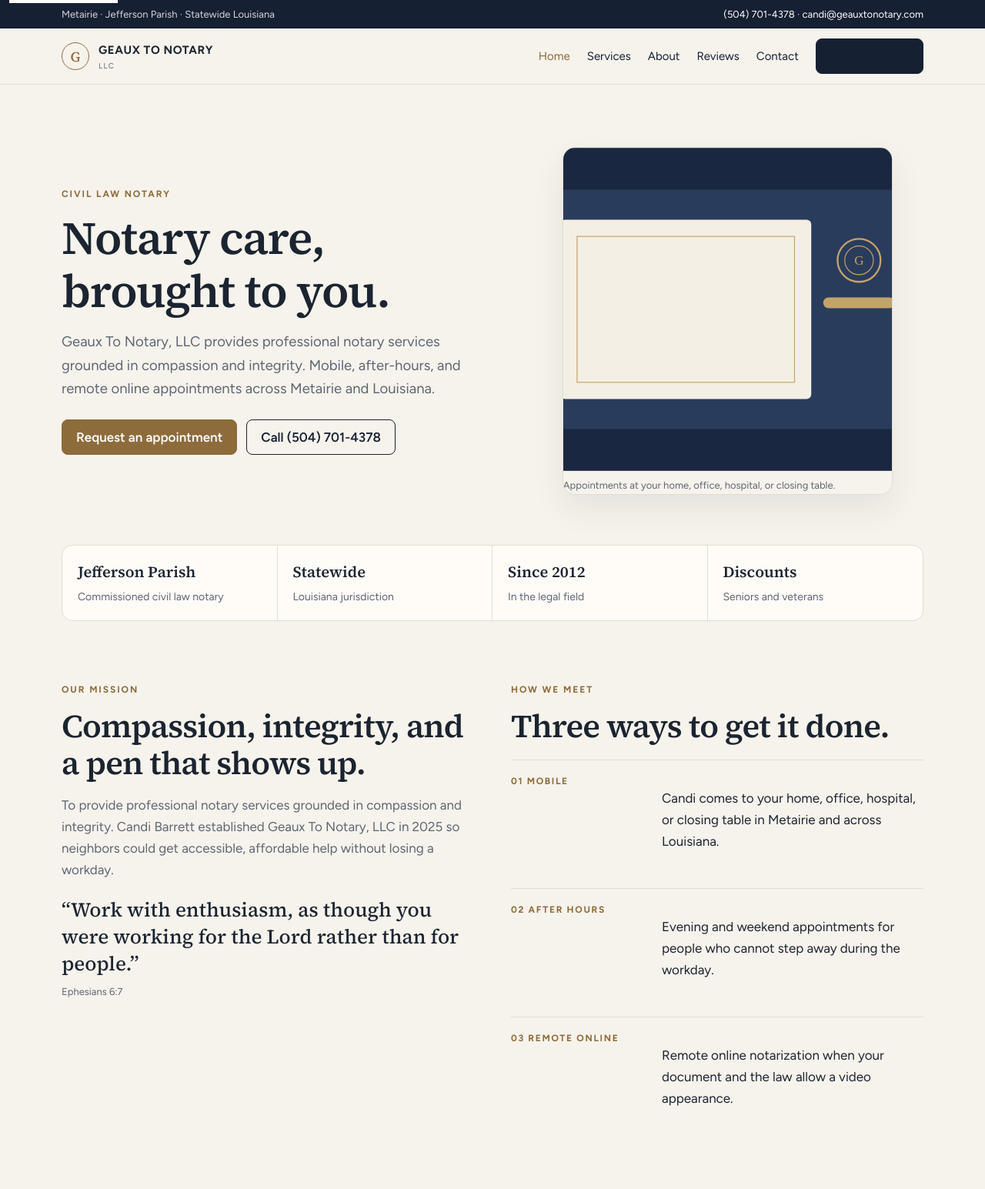
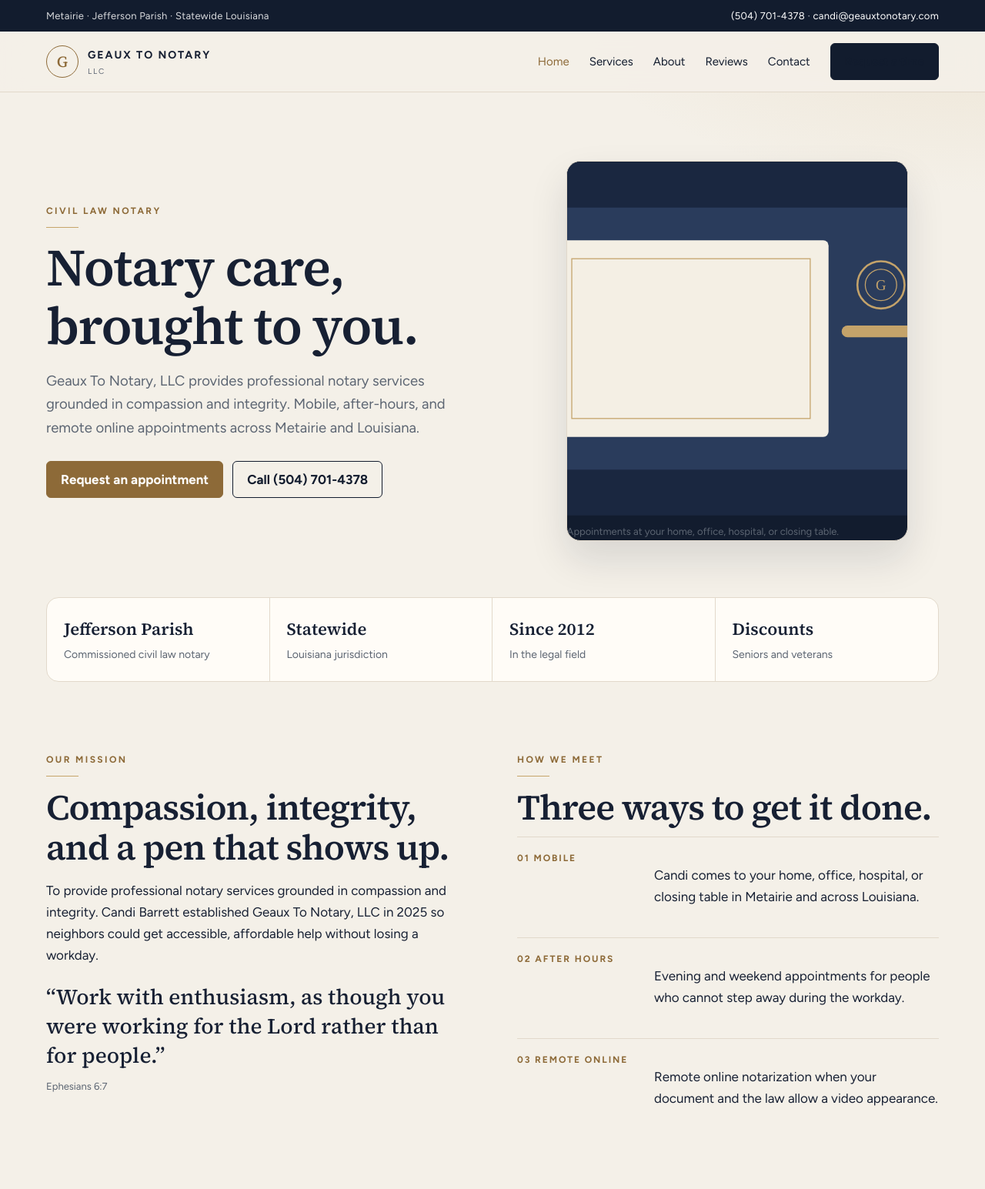
Before and after one commit to signalpathsw/signalpathsw.github.io, a plain HTML site: page index.html in a window 1280 px wide. Shown: the top 1545 px of the page at 77% size. Drawn offline with Linux system fonts and the light colour scheme.

Commit message:
Tighten Geaux To Notary layout for a more professional desktop presentation

```diff
--- a/css/styles.css
+++ b/css/styles.css
@@ -1,28 +1,23 @@
 :root {
-  --ink: #1b2430;
-  --navy: #162033;
-  --navy-2: #24344d;
-  --brass: #8d6b3a;
-  --brass-2: #c4a36a;
-  --paper: #f6f3ec;
-  --card: #fffcf8;
-  --line: #e3dccf;
-  --muted: #5d6673;
-  --ok: #e7f4ec;
-  --ok-ink: #145c32;
-  --shadow: 0 18px 40px rgba(22, 32, 51, 0.08);
+  --ink: #172033;
+  --navy: #121c2e;
+  --brass: #8d6a38;
+  --brass-2: #c6a56a;
+  --paper: #f4f0e8;
+  --card: #fffcf7;
+  --line: #e2d9cb;
+  --muted: #5c6572;
   --serif: "Source Serif 4", Georgia, serif;
   --sans: "Figtree", "Segoe UI", sans-serif;
-  --max: 1120px;
-  --pad: clamp(20px, 4vw, 40px);
+  --max: 1160px;
+  --pad: clamp(20px, 4vw, 48px);
 }
-
 * { box-sizing: border-box; }
 html { scroll-behavior: smooth; }
 body {
   margin: 0;
   color: var(--ink);
-  background: var(--paper);
+  background: radial-gradient(900px 420px at 100% 0%, rgba(198,165,106,.16), transparent 60%), var(--paper);
   font-family: var(--sans);
   font-size: 17px;
   line-height: 1.65;
@@ -30,266 +25,76 @@ body {
 img { max-width: 100%; display: block; }
 a { color: inherit; }
 button, input, select, textarea { font: inherit; }
-.skip {
-  position: absolute;
-  left: 12px;
-  top: -40px;
-  background: white;
-  padding: 8px 12px;
-  z-index: 80;
-}
+.skip { position: absolute; left: 12px; top: -48px; background: #fff; padding: 8px 12px; z-index: 80; }
 .skip:focus { top: 12px; }
-
-.util {
-  background: var(--navy);
-  color: rgba(255,255,255,.82);
-  font-size: 13px;
-}
-.util-inner, .nav-inner, .wrap, .foot {
-  width: min(var(--max), calc(100% - var(--pad) * 2));
-  margin: 0 auto;
-}
-.util-inner {
-  display: flex;
-  justify-content: space-between;
-  gap: 16px;
-  padding: 8px 0;
-}
-.util a { color: white; text-decoration: none; }
+.util { background: var(--navy); color: rgba(255,255,255,.84); font-size: 13px; letter-spacing: .02em; }
+.util-inner, .nav-inner, .wrap, .foot { width: min(var(--max), calc(100% - var(--pad) * 2)); margin: 0 auto; }
+.util-inner { display: flex; justify-content: space-between; gap: 16px; padding: 10px 0; }
+.util a { color: #fff; text-decoration: none; }
 .util a:hover { color: var(--brass-2); }
-
-.nav {
-  position: sticky;
-  top: 0;
-  z-index: 30;
-  background: rgba(246, 243, 236, .94);
-  backdrop-filter: blur(12px);
-  border-bottom: 1px solid var(--line);
-}
-.nav-inner {
-  display: flex;
-  align-items: center;
-  justify-content: space-between;
-  min-height: 72px;
-  gap: 16px;
-}
-.brand {
-  display: flex;
-  align-items: center;
-  gap: 12px;
-  text-decoration: none;
-}
-.mark {
-  width: 36px;
-  height: 36px;
-  border: 1.5px solid var(--brass);
-  border-radius: 50%;
-  display: grid;
-  place-items: center;
-  color: var(--brass);
-  font-family: var(--serif);
-  font-size: 18px;
-}
-.brand strong {
-  display: block;
-  font-size: 15px;
-  letter-spacing: .04em;
-  text-transform: uppercase;
-}
-.brand small {
-  display: block;
-  color: var(--muted);
-  letter-spacing: .12em;
-  text-transform: uppercase;
-  font-size: 10px;
-}
-.nav-links { display: flex; align-items: center; gap: 22px; }
-.nav-links a {
-  text-decoration: none;
-  font-size: 15px;
-  color: var(--navy);
-}
-.nav-links a[aria-current="page"] { color: var(--brass); }
-.nav-links a:hover { color: var(--brass); }
-.menu-btn {
-  display: none;
-  border: 1px solid var(--line);
-  background: white;
-  border-radius: 8px;
-  padding: 8px 12px;
-}
-
-.btn {
-  display: inline-flex;
-  align-items: center;
-  justify-content: center;
-  min-height: 46px;
-  padding: 0 18px;
-  border-radius: 8px;
-  background: var(--navy);
-  color: white;
-  text-decoration: none;
-  font-weight: 600;
-  border: 1px solid var(--navy);
-}
-.btn.gold { background: var(--brass); border-color: var(--brass); color: white; }
+.nav { position: sticky; top: 0; z-index: 30; background: rgba(244,240,232,.94); backdrop-filter: blur(16px); border-bottom: 1px solid var(--line); }
+.nav-inner { display: flex; align-items: center; justify-content: space-between; min-height: 78px; gap: 20px; }
+.brand { display: flex; align-items: center; gap: 12px; text-decoration: none; }
+.mark { width: 42px; height: 42px; border: 1.5px solid var(--brass); border-radius: 50%; display: grid; place-items: center; color: var(--brass); font-family: var(--serif); font-size: 20px; }
+.brand strong { display: block; font-size: 14px; letter-spacing: .14em; text-transform: uppercase; }
+.brand small { display: block; color: var(--muted); letter-spacing: .18em; text-transform: uppercase; font-size: 10px; margin-top: 2px; }
+.nav-links { display: flex; align-items: center; gap: 26px; }
+.nav-links a { text-decoration: none; font-size: 15px; color: var(--navy); }
+.nav-links a[aria-current="page"], .nav-links a:hover { color: var(--brass); }
+.menu-btn { display: none; border: 1px solid var(--line); background: #fff; border-radius: 8px; padding: 8px 12px; }
+.btn { display: inline-flex; align-items: center; justify-content: center; min-height: 48px; padding: 0 18px; border-radius: 6px; background: var(--navy); color: #fff; text-decoration: none; font-weight: 650; border: 1px solid var(--navy); }
+.btn.gold { background: var(--brass); border-color: var(--brass); }
 .btn.ghost { background: transparent; color: var(--navy); }
-.btn:hover { filter: brightness(1.08); }
-.btn:focus-visible, a:focus-visible, input:focus-visible, select:focus-visible, textarea:focus-visible {
-  outline: 3px solid var(--brass-2);
-  outline-offset: 2px;
-}
-
-.hero {
-  display: grid;
-  grid-template-columns: 1.05fr .95fr;
-  gap: 48px;
-  align-items: center;
-  padding: 64px 0 36px;
-}
-.kicker {
-  color: var(--brass);
-  letter-spacing: .16em;
-  text-transform: uppercase;
-  font-size: 12px;
-  font-weight: 700;
-  margin: 0 0 12px;
-}
-h1, h2, h3 { font-family: var(--serif); font-weight: 560; line-height: 1.15; letter-spacing: -0.02em; }
-h1 { font-size: clamp(40px, 5vw, 60px); margin: 0 0 16px; }
-h2 { font-size: clamp(30px, 4vw, 42px); margin: 0 0 12px; }
-h3 { font-size: 24px; margin: 8px 0; }
-.lede { font-size: 18.5px; color: var(--muted); max-width: 560px; margin: 0 0 24px; }
+.btn:hover { transform: translateY(-1px); }
+.btn:focus-visible, a:focus-visible, input:focus-visible, select:focus-visible, textarea:focus-visible { outline: 3px solid var(--brass-2); outline-offset: 2px; }
+.hero { display: grid; grid-template-columns: 1.05fr .95fr; gap: 56px; align-items: center; padding: 72px 0 28px; }
+.kicker { color: var(--brass); letter-spacing: .2em; text-transform: uppercase; font-size: 12px; font-weight: 700; margin: 0 0 14px; }
+.kicker::after { content: ""; display: block; width: 42px; height: 1px; background: var(--brass-2); margin-top: 10px; }
+h1, h2, h3 { font-family: var(--serif); font-weight: 560; line-height: 1.12; letter-spacing: -.02em; }
+h1 { font-size: clamp(42px, 5.4vw, 68px); margin: 0 0 18px; }
+h2 { font-size: clamp(32px, 4vw, 46px); margin: 0 0 12px; }
+h3 { font-size: 26px; margin: 8px 0 10px; }
+.lede { font-size: 18.5px; color: var(--muted); max-width: 540px; margin: 0 0 28px; }
 .actions { display: flex; gap: 12px; flex-wrap: wrap; }
-.hero-photo {
-  border-radius: 16px;
-  overflow: hidden;
-  box-shadow: var(--shadow);
-  border: 1px solid var(--line);
-}
-.hero-photo img { width: 100%; height: 420px; object-fit: cover; }
-.caption { font-size: 13px; color: var(--muted); margin-top: 8px; }
-
-.facts {
-  display: grid;
-  grid-template-columns: repeat(4, 1fr);
-  border: 1px solid var(--line);
-  border-radius: 14px;
-  overflow: hidden;
-  background: var(--card);
-  margin: 12px 0 8px;
-}
-.facts div { padding: 18px 20px; border-right: 1px solid var(--line); }
+.hero-photo { border-radius: 18px; overflow: hidden; border: 1px solid var(--line); box-shadow: 0 24px 50px rgba(18,28,46,.12); background: var(--navy); }
+.hero-photo img { width: 100%; height: 460px; object-fit: cover; }
+.caption { font-size: 13px; color: var(--muted); margin: 10px 0 0; }
+.facts { display: grid; grid-template-columns: repeat(4, 1fr); margin: 28px 0 8px; background: var(--card); border: 1px solid var(--line); border-radius: 16px; overflow: hidden; }
+.facts div { padding: 22px; border-right: 1px solid var(--line); }
 .facts div:last-child { border-right: 0; }
-.facts strong { display: block; font-family: var(--serif); font-size: 20px; }
+.facts strong { display: block; font-family: var(--serif); font-size: 22px; }
 .facts span { color: var(--muted); font-size: 14px; }
-
-.section { padding: 72px 0; }
-.section h2 + p { color: var(--muted); max-width: 640px; }
-.split { display: grid; grid-template-columns: 1fr 1fr; gap: 48px; align-items: start; }
-.cards { display: grid; grid-template-columns: repeat(3, 1fr); gap: 16px; margin-top: 28px; }
-.card {
-  background: var(--card);
-  border: 1px solid var(--line);
-  border-radius: 14px;
-  padding: 22px;
-}
-.card span, .num {
-  color: var(--brass);
-  font-size: 12px;
-  letter-spacing: .14em;
-  text-transform: uppercase;
-  font-weight: 700;
-}
-.quote {
-  font-family: var(--serif);
-  font-size: 26px;
-  line-height: 1.35;
-  margin: 20px 0 8px;
-}
-.band {
-  background: var(--navy);
-  color: white;
-  border-radius: 18px;
-  padding: 36px;
-  display: flex;
-  justify-content: space-between;
-  gap: 24px;
-  align-items: center;
-}
-.band p { color: rgba(255,255,255,.78); margin: 0; }
-.band .btn { background: white; color: var(--navy); border-color: white; }
-
-.page-hero { padding: 48px 0 12px; }
-.list { display: grid; gap: 12px; margin-top: 20px; }
-.list article {
-  display: grid;
-  grid-template-columns: 180px 1fr;
-  gap: 16px;
-  padding: 18px 0;
-  border-top: 1px solid var(--line);
-}
-.note {
-  background: #f8f1e3;
-  border: 1px solid #e4d3ae;
-  color: #5c4820;
-  border-radius: 12px;
-  padding: 14px 16px;
-}
-form {
-  display: grid;
-  gap: 14px;
-  background: var(--card);
-  border: 1px solid var(--line);
-  border-radius: 16px;
-  padding: 24px;
-  box-shadow: var(--shadow);
-}
+.section { padding: 84px 0; }
+.split { display: grid; grid-template-columns: 1fr 1fr; gap: 64px; align-items: start; }
+.cards { display: grid; grid-template-columns: repeat(3, 1fr); gap: 18px; margin-top: 28px; }
+.card { background: var(--card); border: 1px solid var(--line); border-radius: 16px; padding: 24px 24px 22px; box-shadow: 0 10px 30px rgba(18,28,46,.04); }
+.card span, .num { color: var(--brass); font-size: 12px; letter-spacing: .16em; text-transform: uppercase; font-weight: 700; }
+.quote { font-family: var(--serif); font-size: 28px; line-height: 1.35; margin: 22px 0 8px; }
+.band { background: var(--navy); color: #fff; border-radius: 18px; padding: 40px; display: flex; justify-content: space-between; gap: 24px; align-items: center; }
+.band p { color: rgba(255,255,255,.76); margin: 0; }
+.band .btn { background: #fff; color: var(--navy); border-color: #fff; }
+.page-hero { padding: 56px 0 8px; }
+.list { display: grid; gap: 4px; margin-top: 12px; }
+.list article { display: grid; grid-template-columns: 160px 1fr; gap: 18px; padding: 18px 0; border-top: 1px solid var(--line); }
+.note { background: #f8f1e3; border: 1px solid #e4d3ae; color: #5c4820; border-radius: 12px; padding: 16px 18px; }
+form { display: grid; gap: 14px; background: var(--card); border: 1px solid var(--line); border-radius: 16px; padding: 28px; box-shadow: 0 18px 40px rgba(18,28,46,.06); }
 label { display: grid; gap: 6px; font-size: 14px; font-weight: 650; }
-input, select, textarea {
-  border: 1px solid var(--line);
-  border-radius: 8px;
-  padding: 12px;
-  background: white;
-}
-textarea { min-height: 120px; resize: vertical; }
+input, select, textarea { border: 1px solid var(--line); border-radius: 8px; padding: 12px; background: #fff; }
+textarea { min-height: 130px; resize: vertical; }
 .hp { position: absolute; left: -9999px; }
-.success { background: var(--ok); color: var(--ok-ink); padding: 12px 14px; border-radius: 8px; }
-
-footer { background: var(--navy); color: rgba(255,255,255,.78); padding: 48px 0 24px; margin-top: 24px; }
-.foot { display: grid; grid-template-columns: 1.4fr 1fr 1fr; gap: 24px; }
-footer a { color: white; text-decoration: none; }
+.success { background: #e7f4ec; color: #145c32; padding: 12px 14px; border-radius: 8px; }
+footer { background: var(--navy); color: rgba(255,255,255,.78); padding: 56px 0 28px; margin-top: 28px; }
+.foot { display: grid; grid-template-columns: 1.4fr 1fr 1fr; gap: 28px; }
+footer a { color: #fff; text-decoration: none; }
 footer a:hover { color: var(--brass-2); }
-.legal {
-  grid-column: 1 / -1;
-  border-top: 1px solid rgba(255,255,255,.12);
-  padding-top: 16px;
-  font-size: 13px;
-  color: rgba(255,255,255,.55);
-}
-
+.legal { grid-column: 1 / -1; border-top: 1px solid rgba(255,255,255,.12); padding-top: 16px; font-size: 13px; color: rgba(255,255,255,.55); }
 @media (max-width: 860px) {
   .menu-btn { display: block; }
-  .nav-links {
-    display: none;
-    position: absolute;
-    right: var(--pad);
-    top: 72px;
-    background: white;
-    border: 1px solid var(--line);
-    border-radius: 12px;
-    padding: 14px;
-    flex-direction: column;
-    align-items: flex-start;
-    min-width: 210px;
-    box-shadow: var(--shadow);
-  }
+  .nav-links { display: none; position: absolute; right: var(--pad); top: 78px; background: #fff; border: 1px solid var(--line); border-radius: 12px; padding: 14px; flex-direction: column; align-items: flex-start; min-width: 220px; }
   .nav-links.open { display: flex; }
   .hero, .split, .cards, .facts, .foot, .list article, .band { grid-template-columns: 1fr; display: grid; }
   .facts div { border-right: 0; border-bottom: 1px solid var(--line); }
   .hero-photo img { height: 260px; }
   .util-inner { flex-direction: column; gap: 4px; }
 }
-@media (prefers-reduced-motion: reduce) {
-  html { scroll-behavior: auto; }
-}
+@media (prefers-reduced-motion: reduce) { html { scroll-behavior: auto; } .btn:hover { transform: none; } }
```
